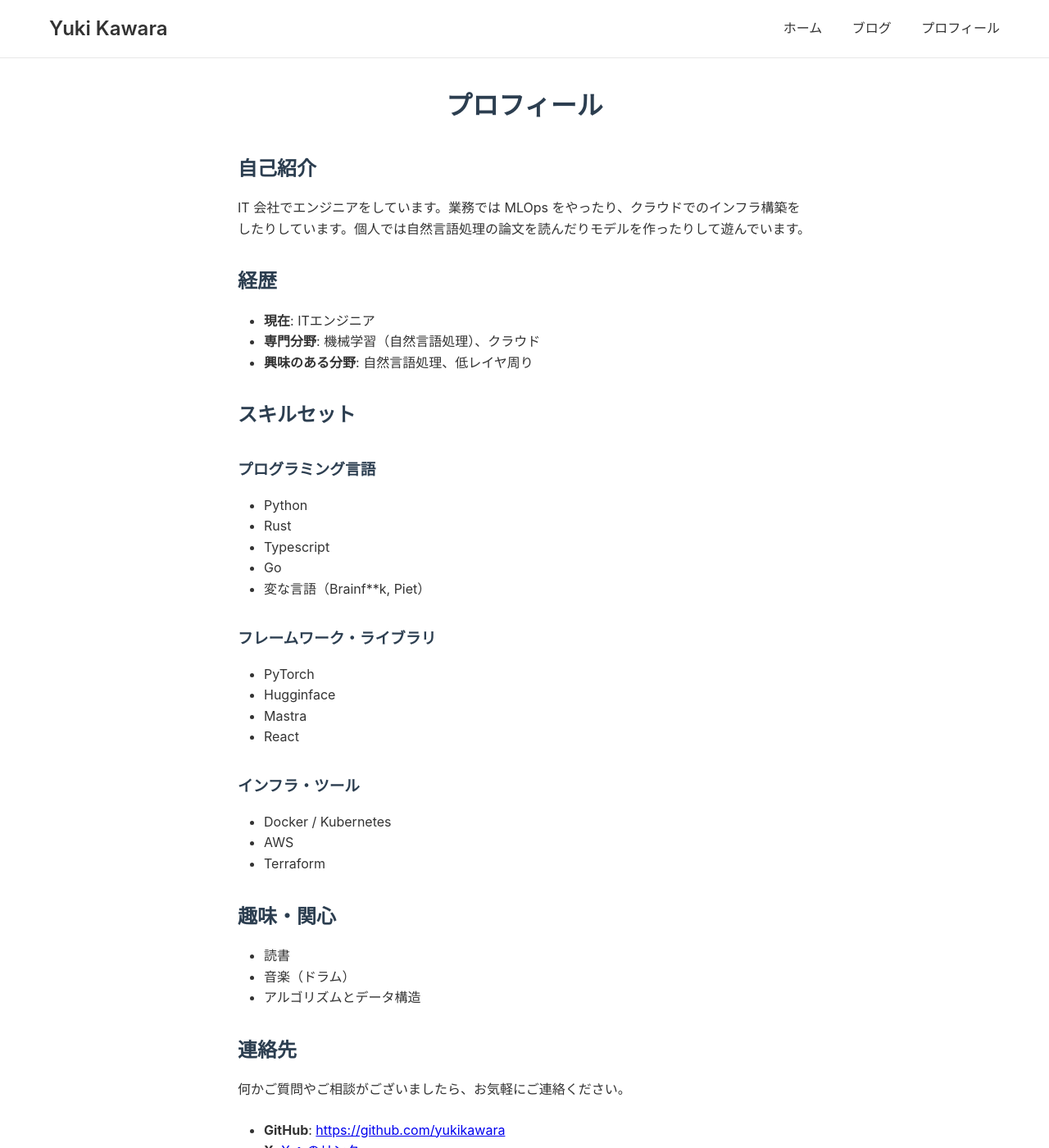
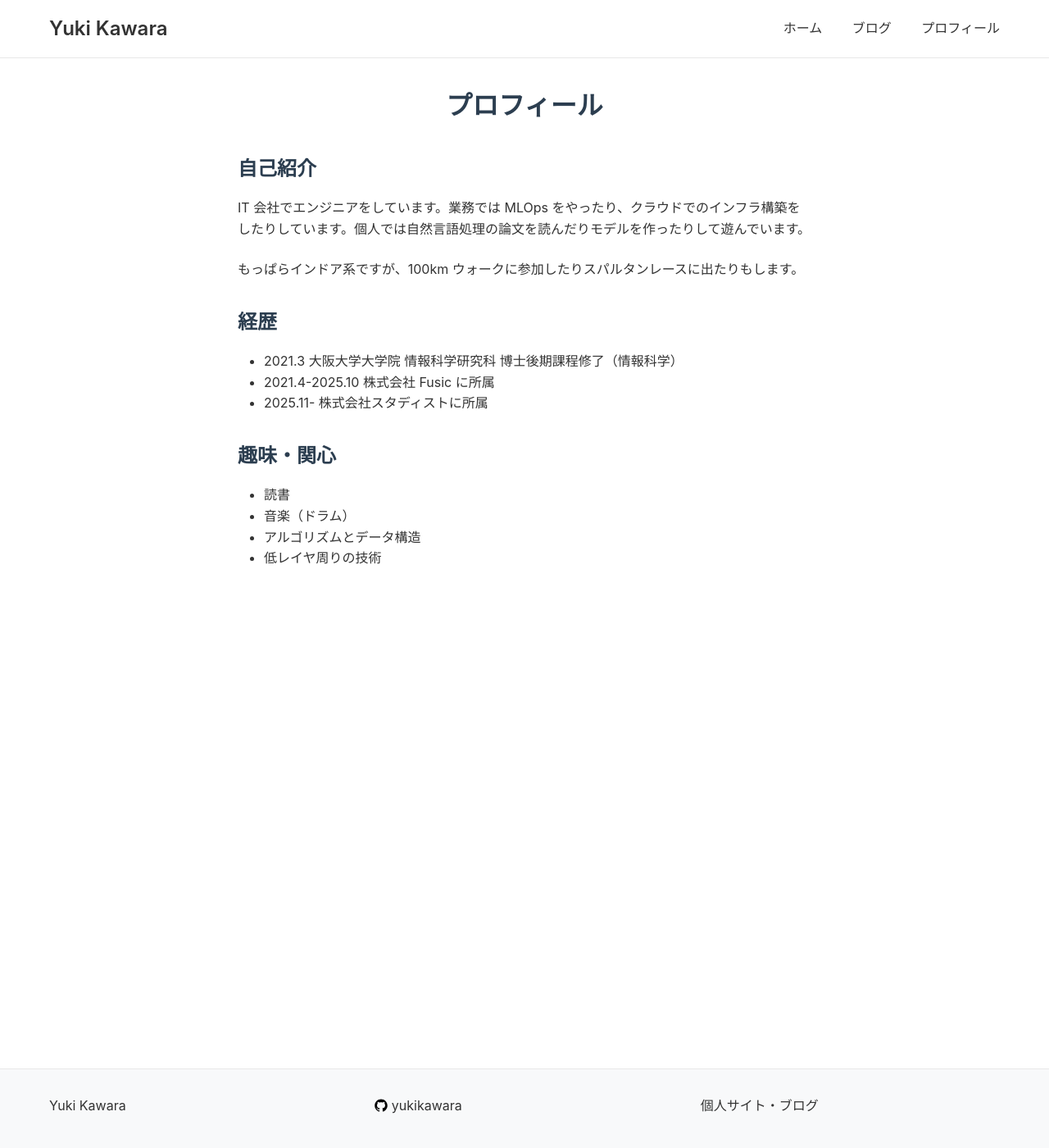
Before and after one commit to yukikawara/yukikawara.github.io, a Jekyll site: the page built from about.md, in a window 1280 px wide and 1400 px high. Shown: the whole window at 82% size. Built offline with Jekyll 4.4.1, drawn with Linux system fonts in a browser that asks for light colours.

Commit message:
自己紹介文を変更

```diff
--- a/about.md
+++ b/about.md
@@ -8,41 +8,17 @@ permalink: /about/
 
 IT 会社でエンジニアをしています。業務では MLOps をやったり、クラウドでのインフラ構築をしたりしています。個人では自然言語処理の論文を読んだりモデルを作ったりして遊んでいます。
 
+もっぱらインドア系ですが、100km ウォークに参加したりスパルタンレースに出たりもします。
+
 ## 経歴
 
-- **現在**: ITエンジニア
-- **専門分野**: 機械学習（自然言語処理）、クラウド
-- **興味のある分野**: 自然言語処理、低レイヤ周り
-
-## スキルセット
-
-### プログラミング言語
-- Python
-- Rust
-- Typescript
-- Go
-- 変な言語（Brainf**k, Piet）
-
-### フレームワーク・ライブラリ
-- PyTorch
-- Hugginface
-- Mastra
-- React
-
-### インフラ・ツール
-- Docker / Kubernetes
-- AWS
-- Terraform
+- 2021.3 大阪大学大学院 情報科学研究科 博士後期課程修了（情報科学）
+- 2021.4-2025.10 株式会社 Fusic に所属
+- 2025.11- 株式会社スタディストに所属
 
 ## 趣味・関心
 
 - 読書
 - 音楽（ドラム）
 - アルゴリズムとデータ構造
-
-## 連絡先
-
-何かご質問やご相談がございましたら、お気軽にご連絡ください。
-
-- **GitHub**: [https://github.com/yukikawara](https://github.com/yukikawara)
-- **X**: [X へのリンク](https://x.com/kawara_y)
+- 低レイヤ周りの技術
```
Also changed, not shown: index.md (+1 -0 lines).
